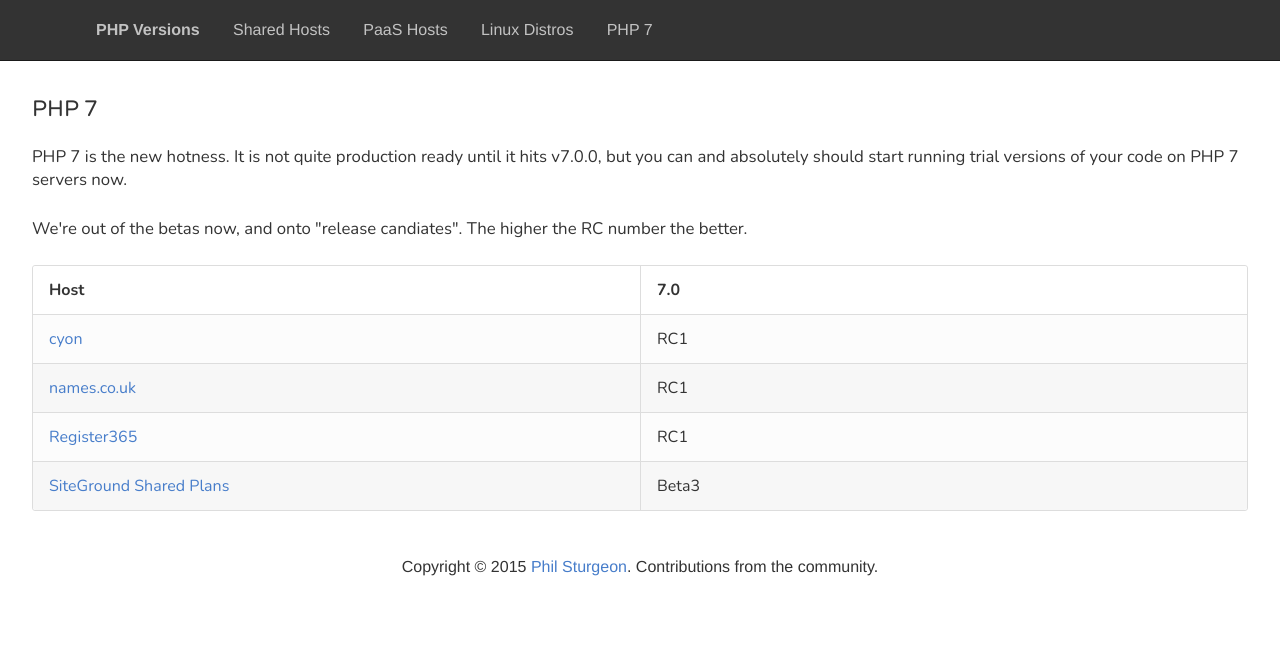
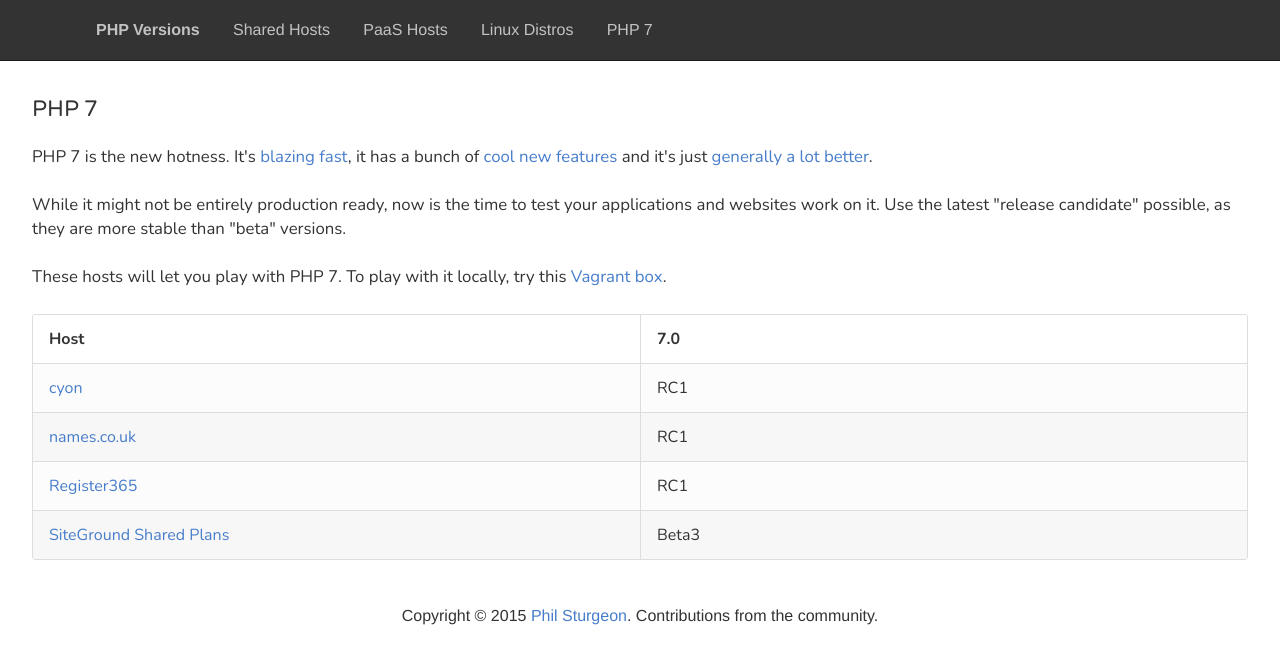
Before and after one commit to phpversions/phpversions.info, a Jekyll site: the page built from php-7.html, in a window 1280 px wide. Shown: the top 664 px of the page. Built offline with Jekyll 4.4.1, drawn with Linux system fonts in a browser that asks for light colours; nearby versions of some CDN libraries.

Commit message:
Excite folks into using PHP 7.

```diff
--- a/php-7.html
+++ b/php-7.html
@@ -6,9 +6,11 @@ layout: default
     <section>
         <h2>PHP 7</h2>
 
-        <p>PHP 7 is the new hotness. It is not quite production ready until it hits v7.0.0, but you can and absolutely should start running trial versions of your code on PHP 7 servers now.</p>
+        <p>PHP 7 is the new hotness. It's <a href="http://www.infoworld.com/article/2947680/web-development/lightning-fast-php-7-reaches-beta.html">blazing fast</a>, it has a bunch of <a href="http://www.sitepoint.com/php-7-revolution-return-types-removed-artifacts/">cool new features</a> and it's just <a href="https://www.digitalocean.com/company/blog/getting-ready-for-php-7/">generally a lot better</a>.
 
-        <p>We're out of the betas now, and onto "release candiates". The higher the RC number the better.</p>
+        <p>While it might not be entirely production ready, now is the time to test your applications and websites work on it. Use the latest "release candidate" possible, as they are more stable than "beta" versions.</p>
+
+        <p>These hosts will let you play with PHP 7. To play with it locally, try this <a href="https://github.com/rlerdorf/php7dev">Vagrant box</a>.</p>
 
         <table class="tables" data-sortable>
         <thead>
```
